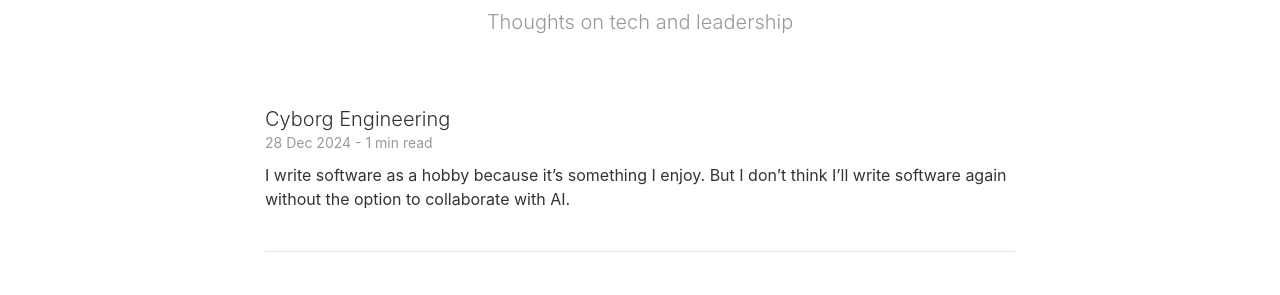
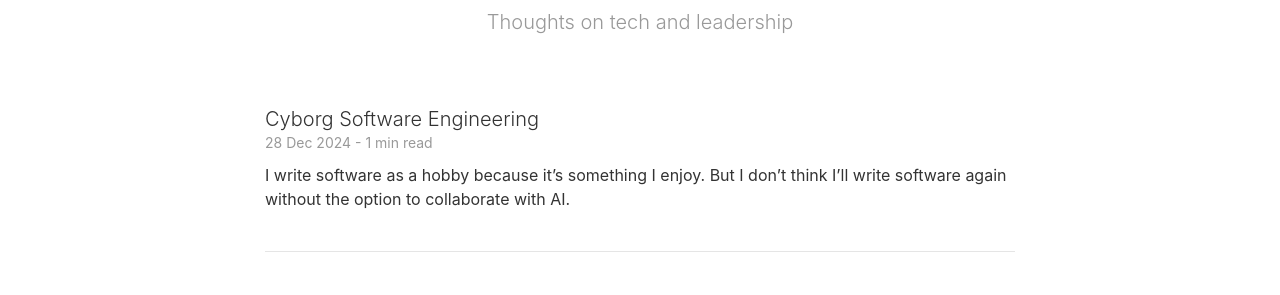
Before and after one commit to nyvyn/nyvyn.github.io, a Jekyll site: the page built from _posts/2024-12-28-cyborg-software-engineering.markdown, in a window 1280 px wide. Shown: the part 135-430 px from the top of the page. Built offline with Jekyll 4.4.1, drawn with Linux system fonts in a browser that asks for light colours; our own code applies the rules of GitHub Pages for plain Markdown files.

Commit message:
`chore(posts): rename and update cyborg engineering post with new title, tags, and metadata`

```diff
--- a/_posts/2024-12-28-cyborg-engineering.markdown
+++ b/_posts/2024-12-28-cyborg-software-engineering.markdown
@@ -1,3 +1,8 @@
+---
+layout: post
+tags: [ "software engineering" ]
+---
+
 I write software as a hobby because it's something I enjoy.
 But I don't think I'll write software again without the option to collaborate with AI.
 
```
